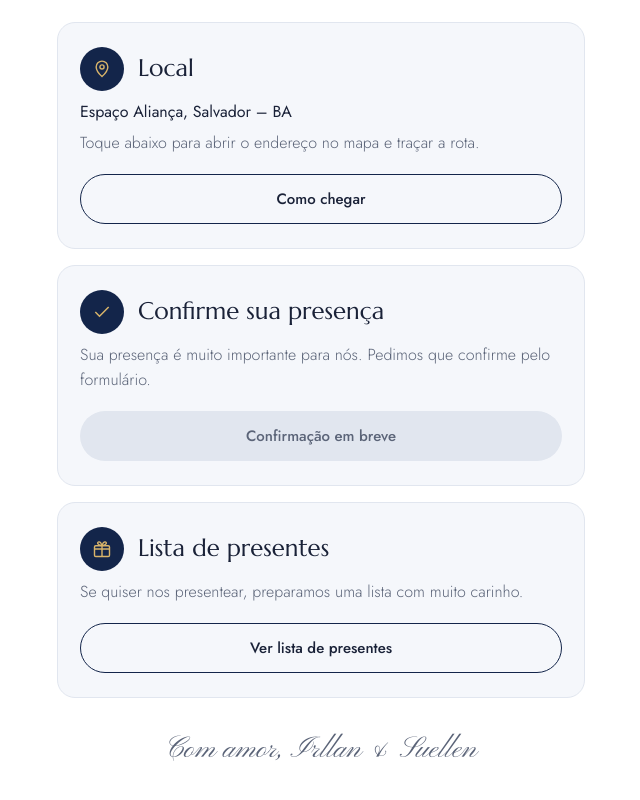
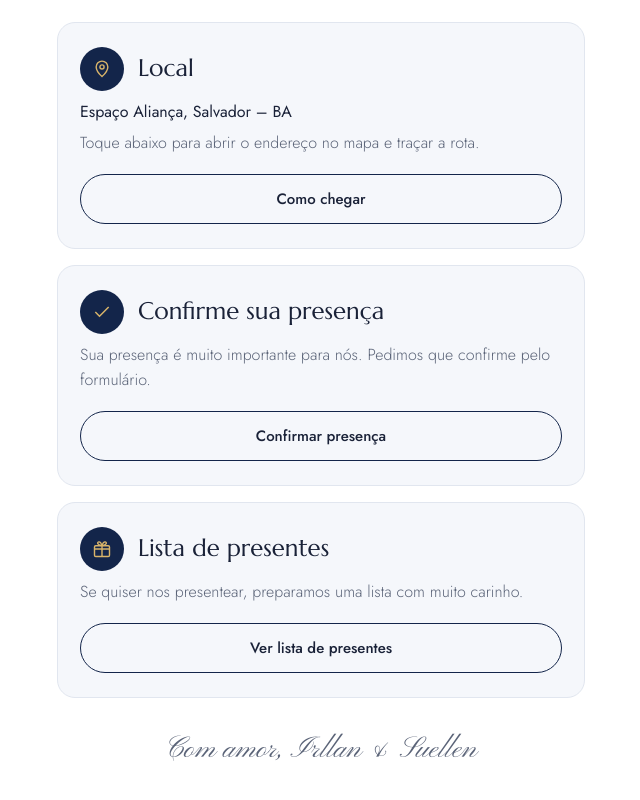
Before and after one commit to irllan-analysta/CASAMENTO-IRLLAN-E-SUELLEN, a plain HTML site: page index.html in a window 1280 px wide. Shown: the part 734-1534 px from the top of the page, without its empty margins (319-959 px from the left). Drawn offline with Linux system fonts and the light colour scheme.

Commit message:
Add files via upload

```diff
--- a/index.html
+++ b/index.html
@@ -99,7 +99,7 @@ footer{text-align:center;font-family:'Pinyon Script',cursive;font-size:30px;colo
       <h2>Confirme sua presença</h2>
     </div>
     <p>Sua presença é muito importante para nós. Pedimos que confirme pelo formulário.</p>
-    <a class="btn solid" id="rsvp" href="#" target="_blank" rel="noopener">Confirmar presença</a>
+    <a class="btn ghost" id="rsvp" href="#" target="_blank" rel="noopener">Confirmar presença</a>
   </section>
 
   <section class="card" id="presentes">
@@ -117,7 +117,7 @@ footer{text-align:center;font-family:'Pinyon Script',cursive;font-size:30px;colo
 <script>
 {
   // Link do formulário de confirmação (Google Forms). Vazio = botão "em breve".
-  const RSVP_URL = "";
+  const RSVP_URL = "https://docs.google.com/forms/d/e/1FAIpQLSeGtBtZSZXNcSeRKAVbeLzGJWdIYvSSJ5ZAexeNiAbBg8QOQA/viewform";
   const rsvp = document.getElementById("rsvp");
   if (RSVP_URL) { rsvp.href = RSVP_URL; }
   else { rsvp.textContent = "Confirmação em breve"; rsvp.className = "btn off"; rsvp.removeAttribute("href"); }
```
